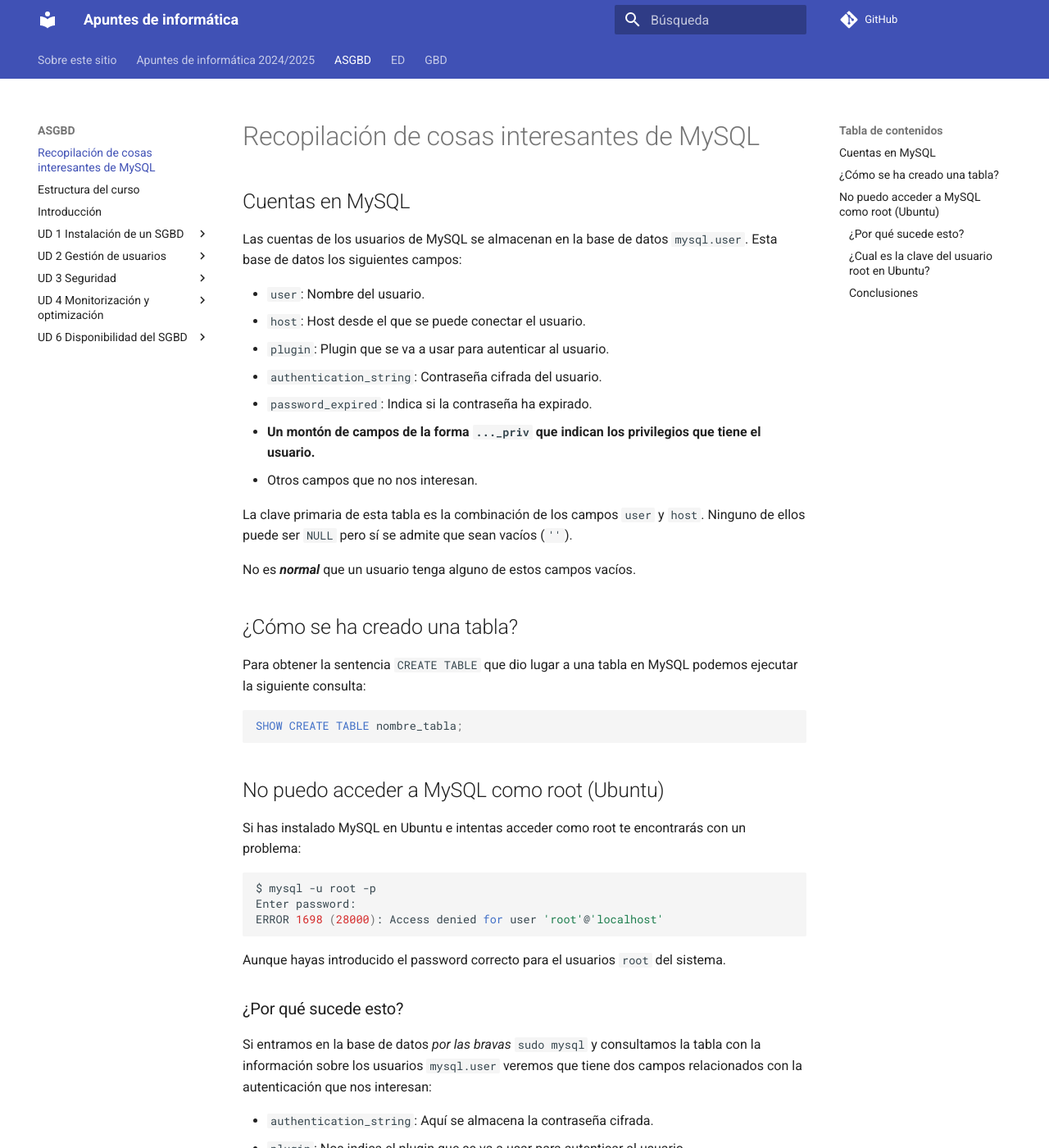
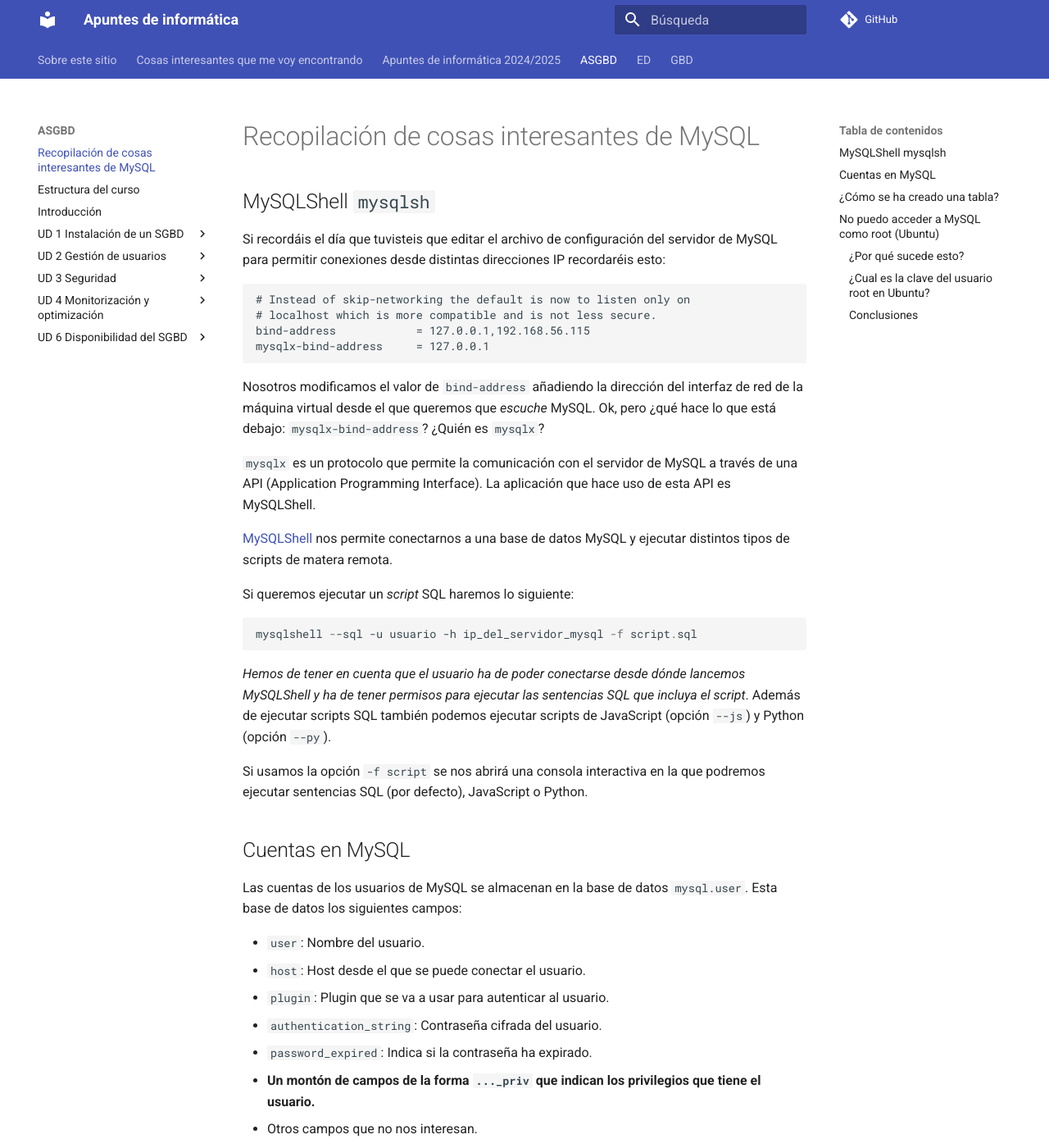
Before and after one commit to mmourazos/Curso-2024-2025, an MkDocs documentation site: the page built from docs/ASGBD/Cosas de interes MySQL.md, in a window 1280 px wide and 1400 px high. Shown: the whole window at 82% size. Built offline with MkDocs 1.6.1 and Material for MkDocs 9.7.7, drawn with Linux system fonts in a browser that asks for light colours; comment, search, counter and statistics services are not loaded.

Commit message:
Añadiendo cosas interesantes.

````diff
--- a/docs/ASGBD/Cosas de interes MySQL.md
+++ b/docs/ASGBD/Cosas de interes MySQL.md
@@ -1,4 +1,30 @@
 # Recopilación de cosas interesantes de MySQL
+
+## MySQLShell `mysqlsh`
+
+Si recordáis el día que tuvisteis que editar el archivo de configuración del servidor de MySQL para permitir conexiones desde distintas direcciones IP recordaréis esto:
+
+```text
+# Instead of skip-networking the default is now to listen only on
+# localhost which is more compatible and is not less secure.
+bind-address            = 127.0.0.1,192.168.56.115
+mysqlx-bind-address     = 127.0.0.1
+```
+Nosotros modificamos el valor de `bind-address` añadiendo la dirección del interfaz de red de la máquina virtual desde el que queremos que _escuche_ MySQL. Ok, pero ¿qué hace lo que está debajo: `mysqlx-bind-address`? ¿Quién es `mysqlx`?
+
+`mysqlx` es un protocolo que permite la comunicación con el servidor de MySQL a través de una API (Application Programming Interface). La aplicación que hace uso de esta API es MySQLShell.
+
+[MySQLShell](https://dev.mysql.com/doc/mysql-shell/8.0/en/) nos permite conectarnos a una base de datos MySQL y ejecutar distintos tipos de scripts de matera remota.
+
+Si queremos ejecutar un _script_ SQL haremos lo siguiente:
+
+```powershell
+mysqlshell --sql -u usuario -h ip_del_servidor_mysql -f script.sql
+```
+
+_Hemos de tener en cuenta que el usuario ha de poder conectarse desde dónde lancemos MySQLShell y ha de tener permisos para ejecutar las sentencias SQL que incluya el script_. Además de ejecutar scripts SQL también podemos ejecutar scripts de JavaScript (opción `--js`) y Python (opción `--py`).
+
+Si usamos la opción `-f script` se nos abrirá una consola interactiva en la que podremos ejecutar sentencias SQL (por defecto), JavaScript o Python.
 
 ## Cuentas en MySQL
 
````
Also changed, not shown: docs/Cosas interesantes.md (line endings or trailing spaces).
